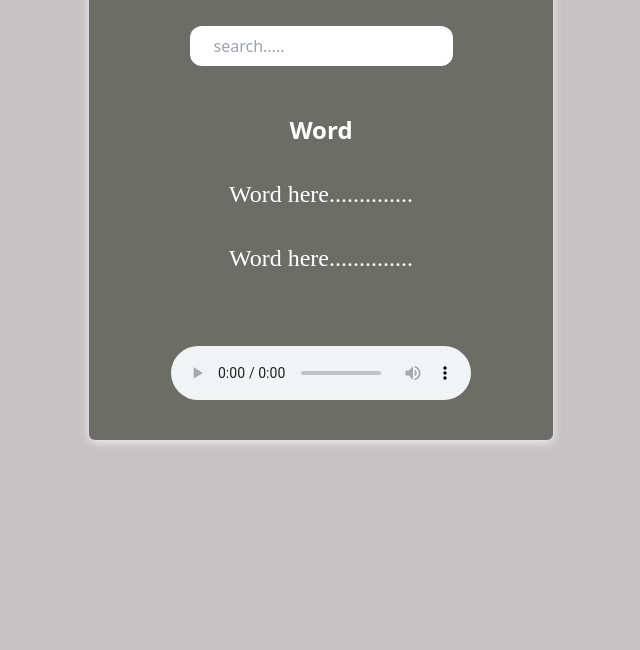
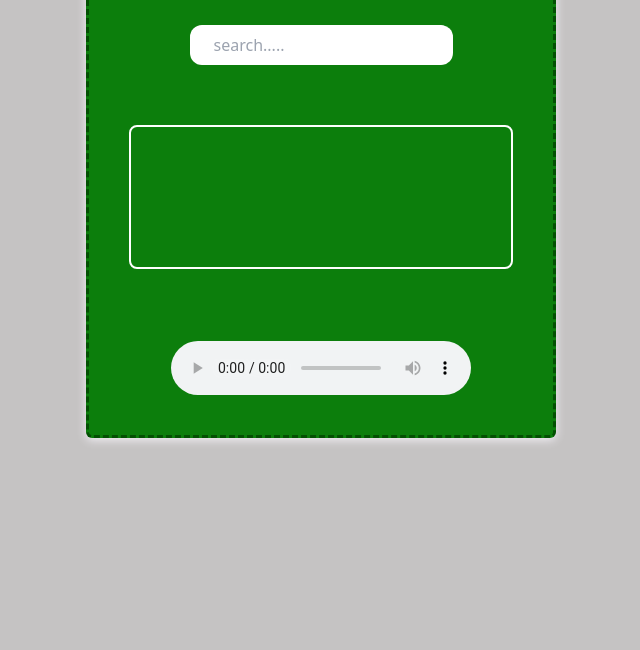
Before and after one commit to Yusolaa/English-Dico, a website: page index.html in a window 1280 px wide. Shown: the part 150-800 px from the top of the page, without its empty margins (319-959 px from the left). Drawn offline with Linux system fonts and the light colour scheme.

Commit message:
Complete

```diff
--- a/index.html
+++ b/index.html
@@ -9,11 +9,9 @@
   <body>
     <section>
       <main>
-        <div
-          class="wrapper flex flex-col min-h-96 mt-11 items-center justify-center"
-        >
+        <div class="wrapper flex flex-col">
           <div
-            class="wrap bg-red-600 mx-auto text-center p-10 md:h-2/4 flex flex-col gap-8 text-white rounded-md"
+            class="wrap bg-red-600 mx-auto mt-14 text-center p-10 flex flex-col h-2/3 md:h-2/3 md:mt-48 lg:mt-10 items-center justify-center gap-8 text-white rounded-md"
           >
             <div class="header">
               <h1 class="text-5xl font-bold">Dictionary</h1>
@@ -22,17 +20,19 @@
               <input
                 type="text"
                 placeholder="search....."
-                class="input-word p-2 pl-6 rounded-xl mt-3 text-black"
+                class="input-word p-2 pl-6 rounded-xl mt-3 text-black outline-zinc-50"
               />
               <div class="world-output mt-2 text-2xl h-auto py-10 w-96">
-                <h3 class="font-bold float-left pl-20 md:float-none md:pl-0">
-                  Word
-                </h3>
+                <h3
+                  class="font-bold float-left -mt-5 md:float-none md:pl-0"
+                ></h3>
                 <br />
-                <div class="overflow-y-auto max-h-36">
-                  <p class="def-one">Word here..............</p>
+                <div
+                  class="text-ouput overflow-y-auto max-h-36 rounded-lg h-56 p-5"
+                >
+                  <p class="def-one"></p>
                   <br />
-                  <p class="def-two">Word here..............</p>
+                  <p class="def-two"></p>
                 </div>
               </div>
             </div>
--- a/input.css
+++ b/input.css
@@ -20,6 +20,38 @@ p {
 }
 
 .wrap {
-  background-color: #6d6d67;
+  border: 3px dashed rgb(3, 80, 3);
+  background-color: rgb(12, 126, 12);
   box-shadow: 0px 2px 10px rgb(244, 241, 247);
 }
+
+input:focus {
+  outline: 2px solid rgb(230, 230, 231);
+  animation: pulse 4s infinite;
+}
+
+@keyframes pulse {
+  0% {
+    outline-color: rgba(0, 0, 0, 0.5);
+  }
+  25% {
+    outline-color: rgb(173, 173, 175);
+  }
+  50% {
+    outline-color: rgb(241, 241, 241);
+  }
+  75% {
+    outline-color: rgb(255, 238, 0);
+  }
+  100% {
+    outline-color: rgba(230, 215, 14, 0.795);
+  }
+}
+
+.wrap .text-ouput {
+  border: 2px solid white;
+}
+
+.world-output h3 {
+  padding-left: 4.6rem;
+}
```
Also changed, not shown: css/main.css, 1 other file.
